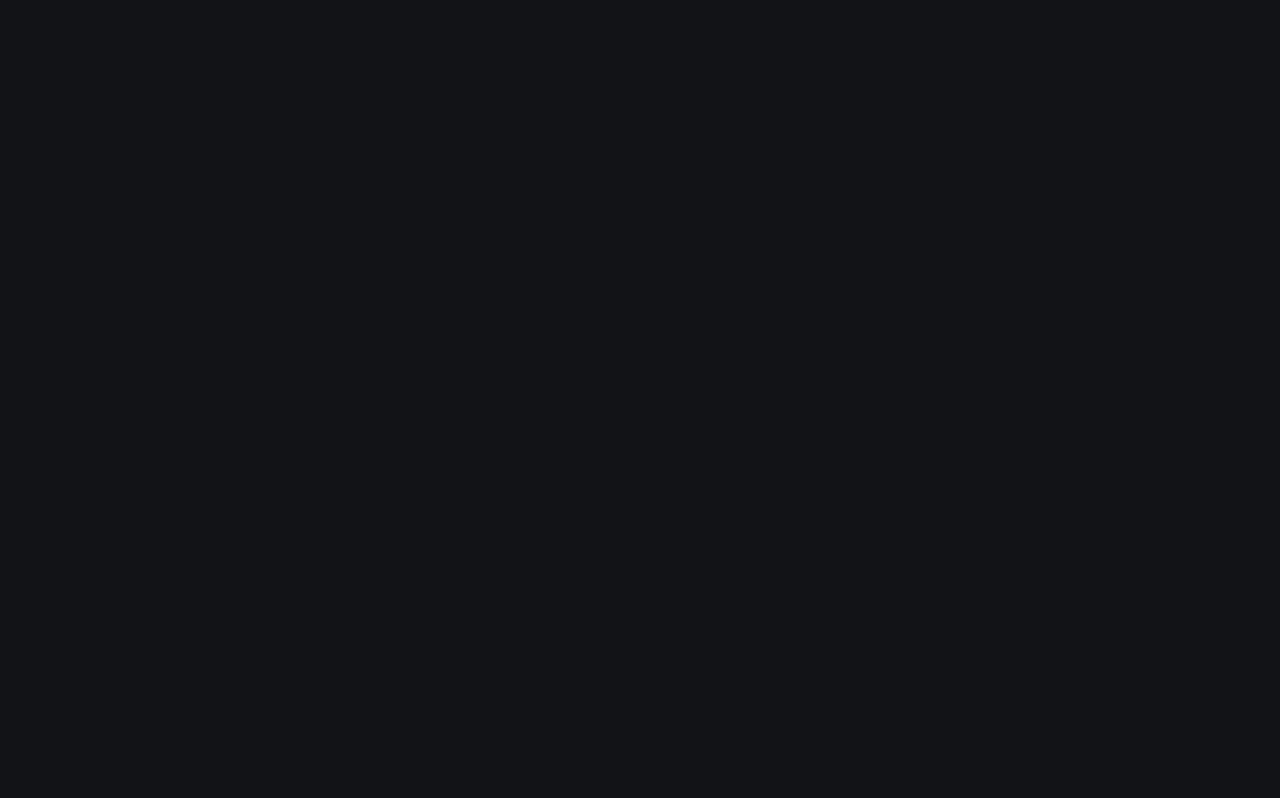
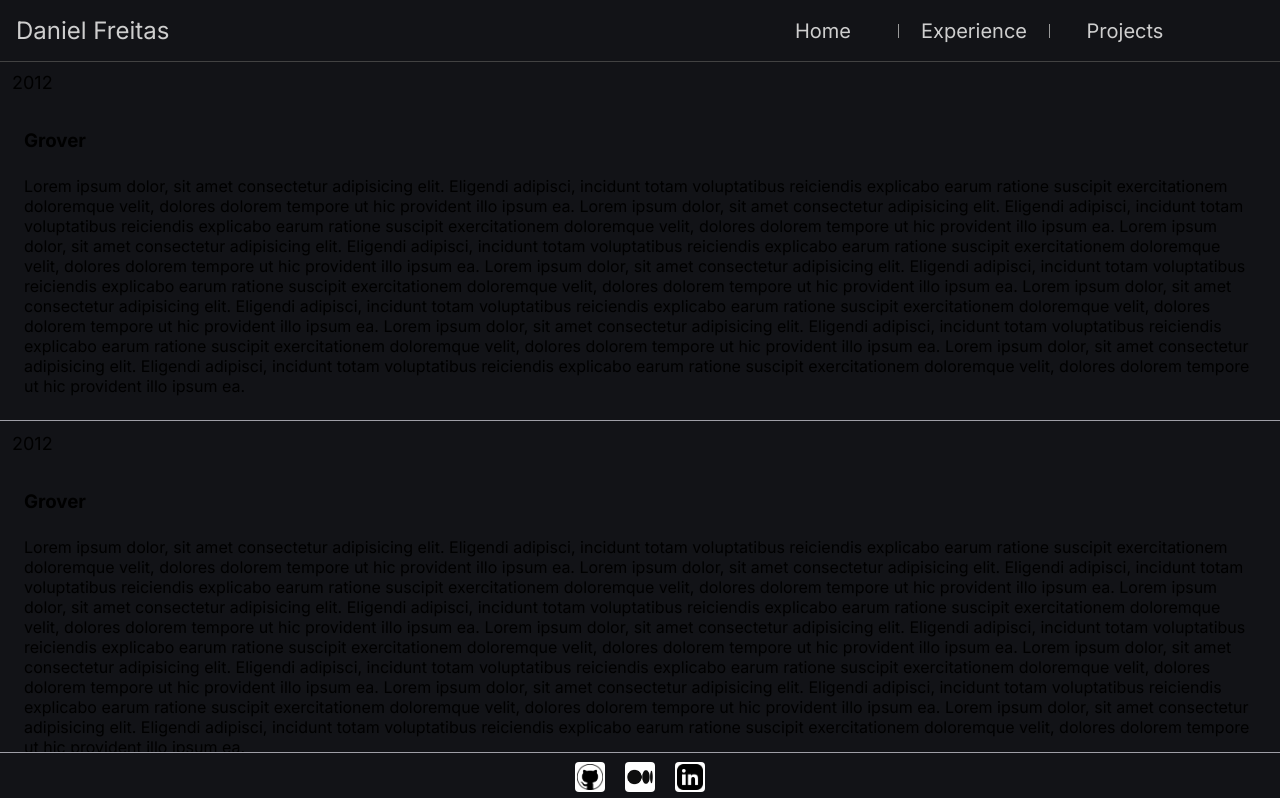
Before and after one commit to daniielf/dev-page, a Next.js app in the folder dev-page/: page /experience in a window 1280 px wide. Before the commit this address had no page. Shown: the top 798 px of the page. Built offline with nearby package versions, Linux system fonts and the light colour scheme.

Commit message:
Experience page prototype

```diff
--- /dev/null
+++ b/dev-page/src/app/experience/page.tsx
@@ -0,0 +1,13 @@
+import { WorkSection } from "@/components/WorkSection/WorkSection";
+
+export default function Experience() {
+  return (
+    <div>
+      <WorkSection  title={'Grover'} startDate={2012} />
+      <WorkSection  title={'Grover'} startDate={2012} />
+      <WorkSection  title={'Grover'} startDate={2012} />
+      <WorkSection  title={'Grover'} startDate={2012} />
+      <WorkSection  title={'Grover'} startDate={2012} />
+    </div>
+  )
+}
--- a/dev-page/src/app/globals.css
+++ b/dev-page/src/app/globals.css
@@ -20,6 +20,10 @@
     rgba(255, 255, 255, 1),
     rgba(255, 255, 255, 0)
   );
+
+  --base-black: #121317;
+  --primary-gray: #9F9FA7;
+  --secondary-gray: #898989;
 
   --tile-start-rgb: 239, 245, 249;
   --tile-end-rgb: 228, 232, 233;
--- a/dev-page/src/app/layout.tsx
+++ b/dev-page/src/app/layout.tsx
@@ -20,9 +20,11 @@ export default function RootLayout({
     <html lang="en">
       <body className={inter.className}>
         <Header />
-        {children}
+          <div style={{marginTop: 60, marginBottom: 20}}>
+            {children}
+          </div>
         <Footer />
-        </body>
+      </body>
     </html>
   );
 }
--- a/dev-page/src/components/Footer/styles.module.css
+++ b/dev-page/src/components/Footer/styles.module.css
@@ -8,7 +8,7 @@
   left: 0;
   width: 100%;
   justify-content: center;
-  position: absolute;
+  position: fixed;
   bottom: 0;
   height: 48px;
 }
--- a/dev-page/src/components/Header/Header.tsx
+++ b/dev-page/src/components/Header/Header.tsx
@@ -8,7 +8,7 @@ export const Header = () => {
     </span>
     <div className={styles.menuItems}>
       {
-        ["Home", "Projects"].map((elem, index) => {
+        ["Home", "Experience","Projects"].map((elem, index) => {
           return (
             <>
               {index !== 0 && <div className={styles.separator}></div>}
--- a/dev-page/src/components/Header/styles.module.css
+++ b/dev-page/src/components/Header/styles.module.css
@@ -9,7 +9,9 @@
   left: 0;
   width: 100%;
   justify-content: space-between;
+  position: fixed;
   background-color: #121317;
+  z-index: 99;
 }
 
 .title {
--- /dev/null
+++ b/dev-page/src/components/WorkSection/WorkSection.tsx
@@ -0,0 +1,34 @@
+import styles from './styles.module.css';
+
+type Props = {
+  backgroundColor?: string;
+  title: string;
+  startDate: number;
+  endDate?: number;
+
+}
+
+export const WorkSection = ({backgroundColor, startDate, title}: Props) => {
+  return (
+    <div className={styles.section} style={{backgroundColor}}>
+      <span className={styles.year}>
+        {startDate}
+      </span>
+      <div className={styles.mainContent}>
+        <h3 className={styles.title}>
+          {title}
+        </h3>
+        <span className={styles.description}>
+          Lorem ipsum dolor, sit amet consectetur adipisicing elit. Eligendi adipisci, incidunt totam voluptatibus reiciendis explicabo earum ratione suscipit exercitationem doloremque velit, dolores dolorem tempore ut hic provident illo ipsum ea.
+          Lorem ipsum dolor, sit amet consectetur adipisicing elit. Eligendi adipisci, incidunt totam voluptatibus reiciendis explicabo earum ratione suscipit exercitationem doloremque velit, dolores dolorem tempore ut hic provident illo ipsum ea.
+          Lorem ipsum dolor, sit amet consectetur adipisicing elit. Eligendi adipisci, incidunt totam voluptatibus reiciendis explicabo earum ratione suscipit exercitationem doloremque velit, dolores dolorem tempore ut hic provident illo ipsum ea.
+          Lorem ipsum dolor, sit amet consectetur adipisicing elit. Eligendi adipisci, incidunt totam voluptatibus reiciendis explicabo earum ratione suscipit exercitationem doloremque velit, dolores dolorem tempore ut hic provident illo ipsum ea.
+          Lorem ipsum dolor, sit amet consectetur adipisicing elit. Eligendi adipisci, incidunt totam voluptatibus reiciendis explicabo earum ratione suscipit exercitationem doloremque velit, dolores dolorem tempore ut hic provident illo ipsum ea.
+          Lorem ipsum dolor, sit amet consectetur adipisicing elit. Eligendi adipisci, incidunt totam voluptatibus reiciendis explicabo earum ratione suscipit exercitationem doloremque velit, dolores dolorem tempore ut hic provident illo ipsum ea.
+          Lorem ipsum dolor, sit amet consectetur adipisicing elit. Eligendi adipisci, incidunt totam voluptatibus reiciendis explicabo earum ratione suscipit exercitationem doloremque velit, dolores dolorem tempore ut hic provident illo ipsum ea.
+        </span>
+
+      </div>
+    </div>
+  )
+}
--- /dev/null
+++ b/dev-page/src/components/WorkSection/styles.module.css
@@ -0,0 +1,25 @@
+.section {
+  display: flex;
+  flex-direction: column;
+  width: 100%;
+}
+
+.section:not(:first-child) {
+  border-top: solid 1px var(--primary-gray);
+}
+
+.mainContent {
+  display: flex;
+  flex-direction: column;
+  gap: 24px;
+  padding: 24px;
+}
+
+.year {
+  font-size: 18px;
+  margin: 12px;
+}
+
+.title {
+  font-size: 42;
+}
--- a/dev-page/src/globalColor.ts
+++ /dev/null
@@ -1,5 +0,0 @@
-export const BASE_COLORS = {
-  BASE_BLACK: '#121317',
-  PRIMARY_GRAY: '#9F9FA7',
-  SECONDARY_GRAY: '#9F9FA7'
-}
```
